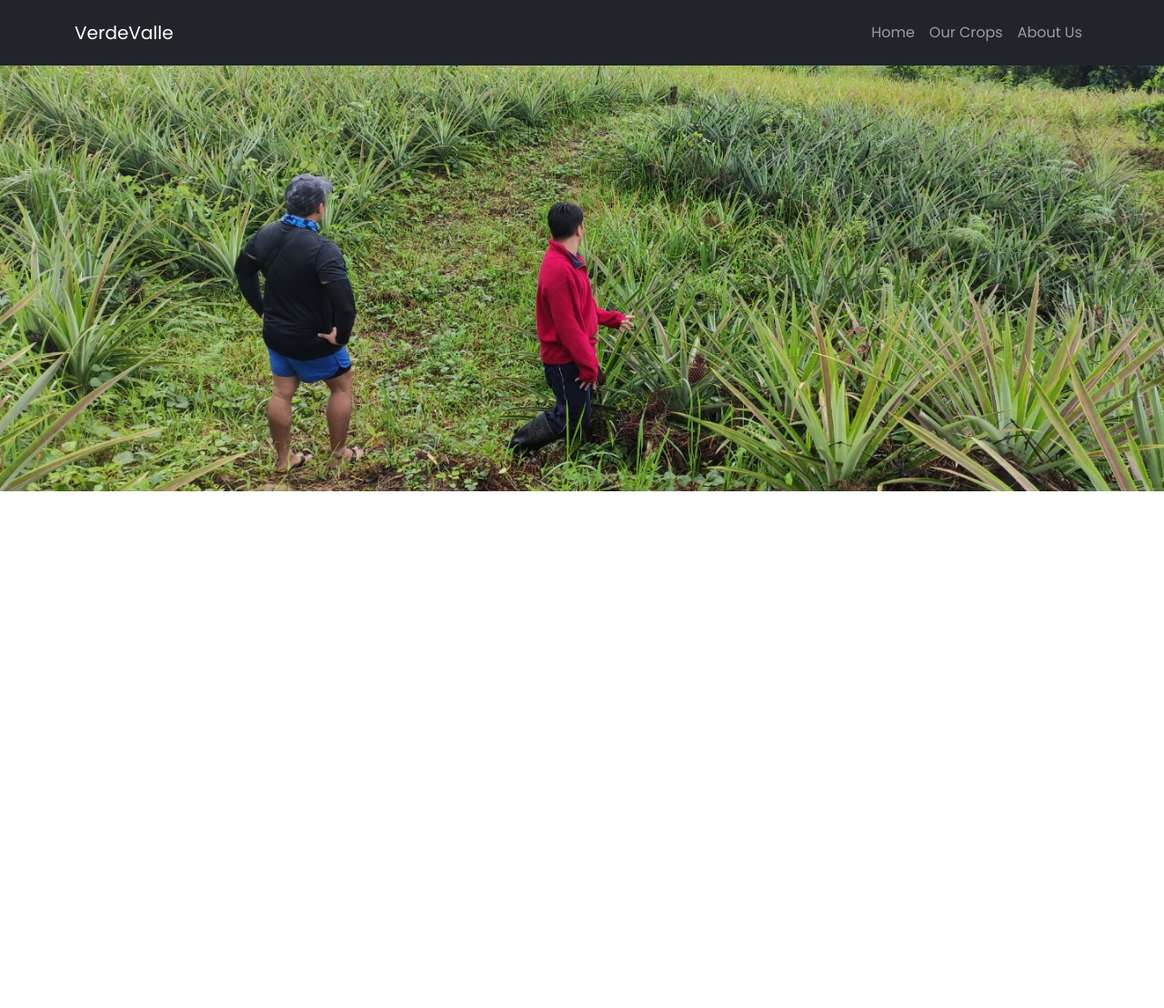
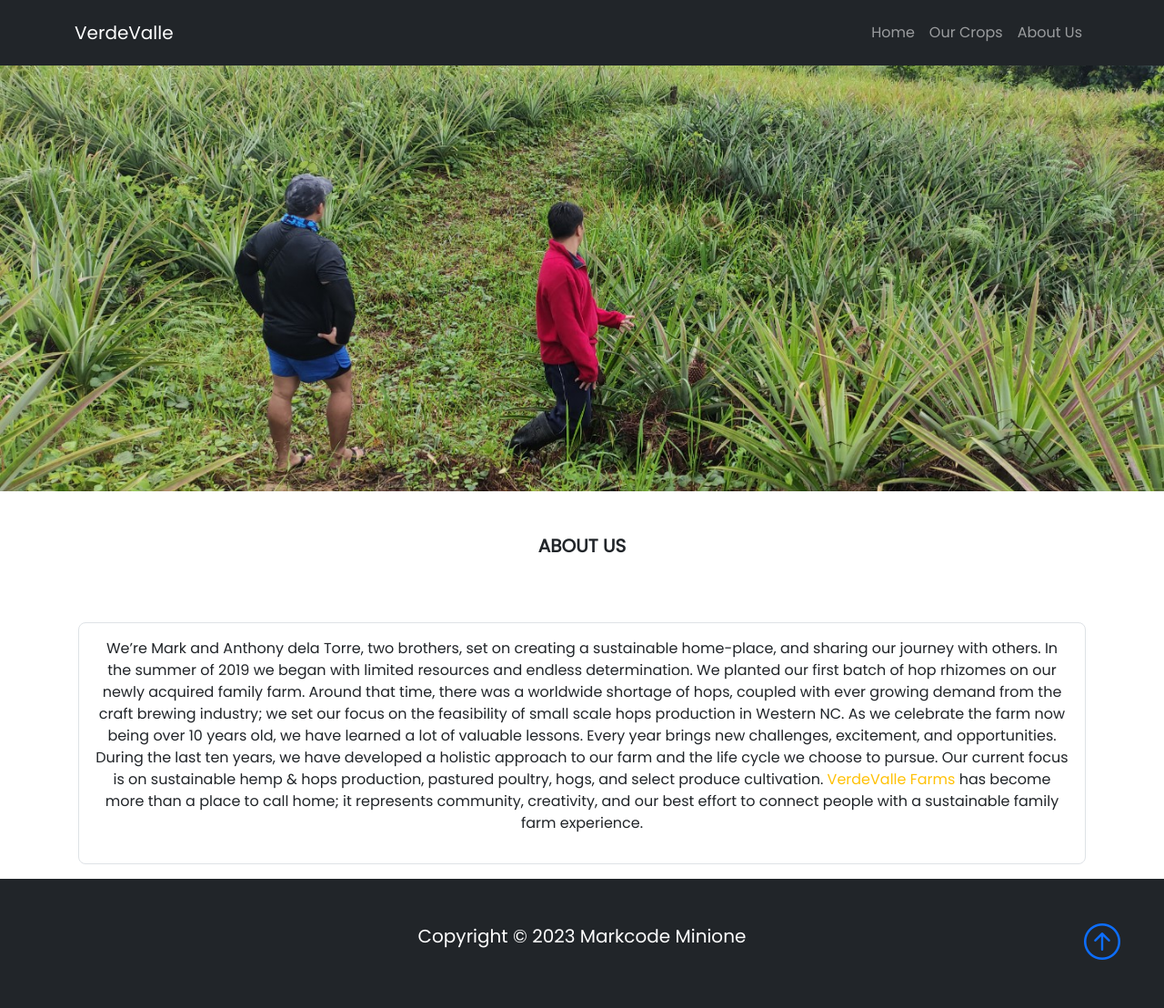
Before and after one commit to markokratos0918/verdevalle, a website built with Parcel: page src/about.html in a window 1280 px wide. Shown: the whole page at 91% size. Before the commit the page ends 800 px from the top, so only its background shows below. Built offline with nearby package versions, Linux system fonts and the light colour scheme.

Commit message:
Added paragragh and footer

```diff
--- a/src/about.html
+++ b/src/about.html
@@ -42,17 +42,41 @@
 
   </nav>
 
+    <section>
+      <div class="container p-5 text-center">
+        <h1 class="lead fw-bold">ABOUT US</h1>
+      </div>
+      <div class="container p-3 text-center">
+        <div class="p-3 text-primary-emphasis bg-primary-subtle border border-primary-subtle rounded-3">
+        <p>We’re Mark and Anthony dela Torre, two brothers, set on creating a sustainable home-place, and sharing our journey
+          with others.
 
+          In the summer of 2019 we began with limited resources and endless determination. We planted our first batch of hop
+          rhizomes on our newly acquired family farm. Around that time, there was a worldwide shortage of hops, coupled with
+          ever growing demand from the craft brewing industry; we set our focus on the feasibility of small scale hops
+          production in Western NC.
 
+          As we celebrate the farm now being over 10 years old, we have learned a lot of valuable lessons. Every year brings
+          new challenges, excitement, and opportunities. During the last ten years, we have developed a holistic approach to
+          our farm and the life cycle we choose to pursue. Our current focus is on sustainable hemp & hops production,
+          pastured poultry, hogs, and select produce cultivation. <span class="text-warning">VerdeValle Farms </span>has become more than a place to call
+          home; it represents community, creativity, and our best effort to connect people with a sustainable family farm
+          experience.
 
+        </p>
+        </div>
+      </div>
 
+    </section>
 
-
-
-
-
-
-
+    <!-- Footer -->
+  <footer class="p-5 bg-dark text-white text-center position-relative">
+    <div class="container">
+      <p class="lead">Copyright &copy; 2023 Markcode Minione</p>
+      <a href="" class="position-absolute bottom-0 end-0 p-5">
+        <i class="bi bi-arrow-up-circle h1"></i>
+      </a>
+    </div>
+  </footer>
 </body>
-
 </html>
```
Also changed, not shown: src/index.html (+0 -4 lines), dist/about.html, dist/index.html.
